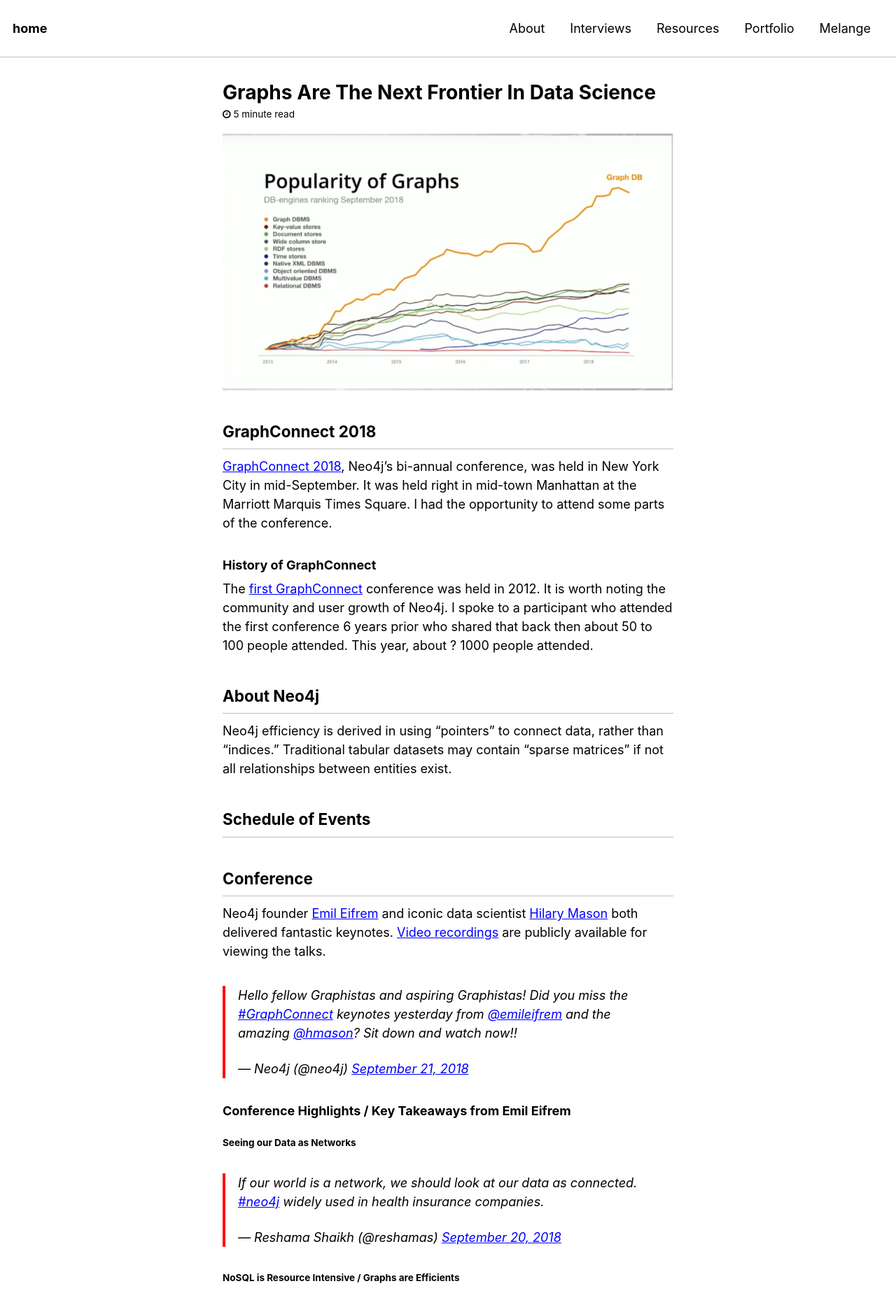
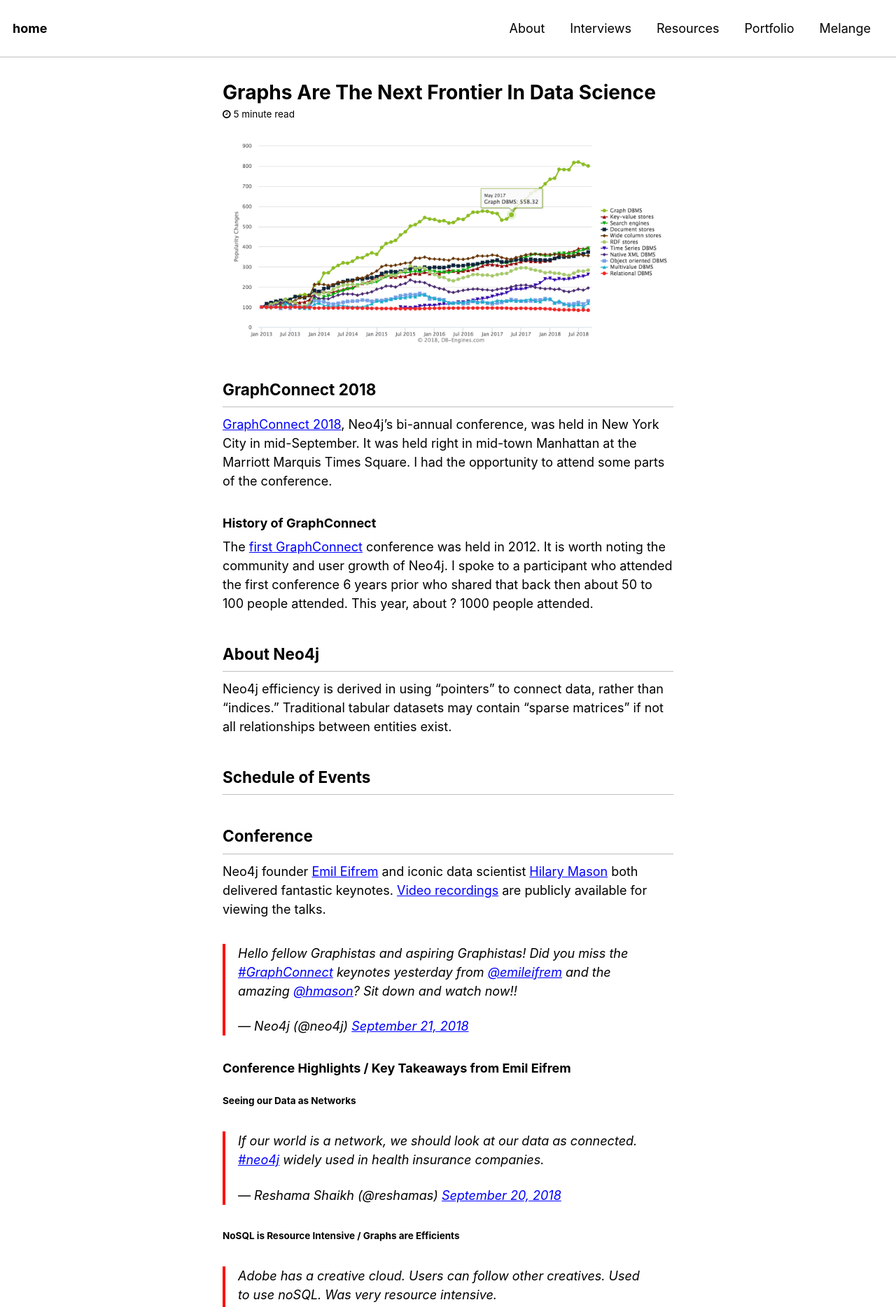
Before and after one commit to reshamas/reshamas.github.io, a Jekyll site: the page built from _posts/2018-09-22-graphs-are-the-next-frontier-in-data-science.md, in a window 1280 px wide. Shown: the top 1868 px of the page at 70% size. Built offline with Jekyll 4.4.1, drawn with Linux system fonts in a browser that asks for light colours; comment, search, counter and statistics services are not loaded.

Commit message:
Update 2018-09-22-graphs-are-the-next-frontier-in-data-science.md

```diff
--- a/_posts/2018-09-22-graphs-are-the-next-frontier-in-data-science.md
+++ b/_posts/2018-09-22-graphs-are-the-next-frontier-in-data-science.md
@@ -1,5 +1,5 @@
 <p>
-<img src="../assets/images/graphs_db.png" align="center">
+<img src="../assets/images/graphs_rank.png" align="center">
 </p>
 
 ## GraphConnect 2018
```
